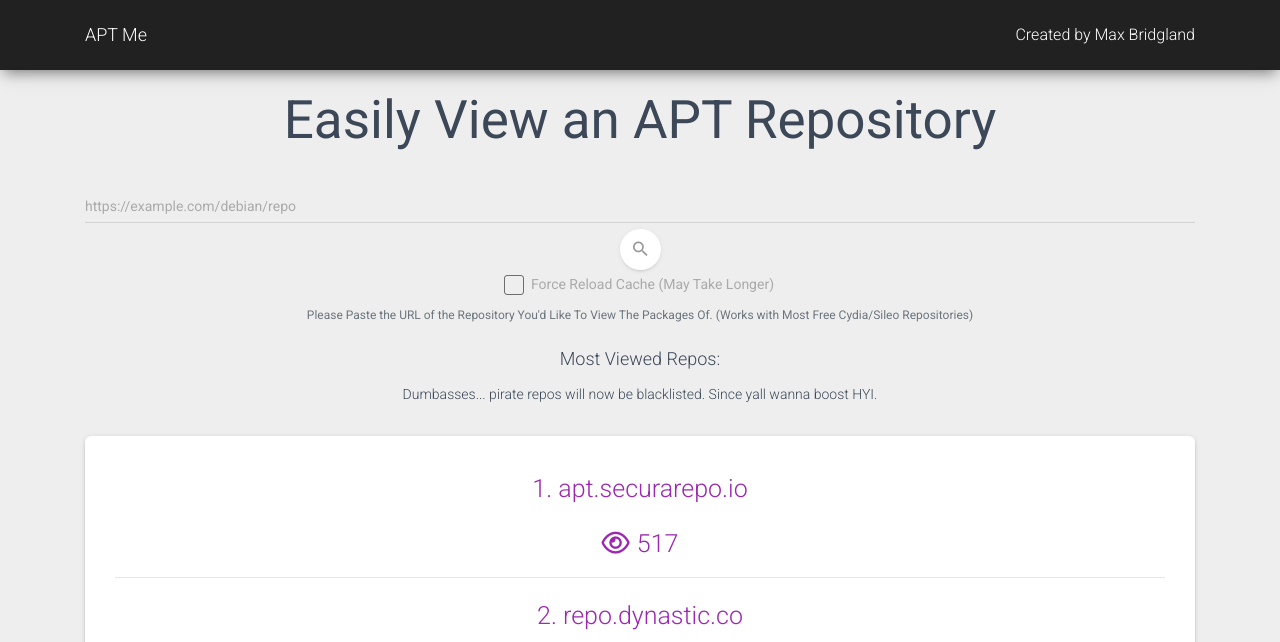
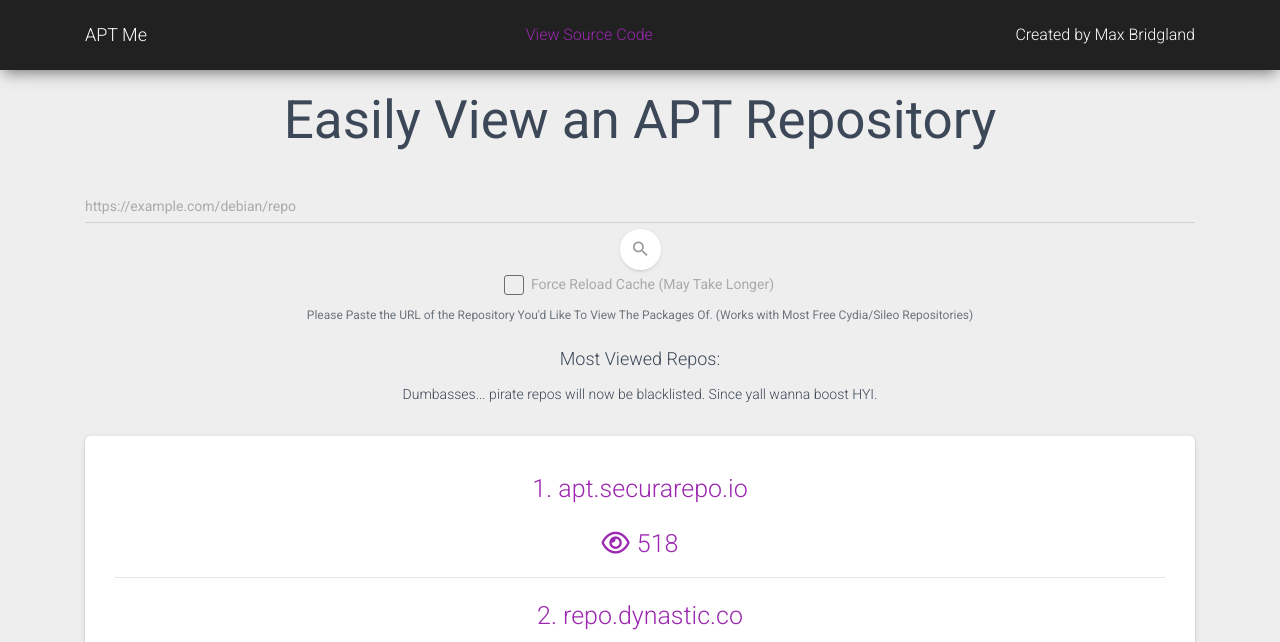
Before and after one commit to M4cs/aptme-api, a Flask app: page / in a window 1280 px wide. Shown: the top 642 px of the page. Run offline with Flask 2, Linux system fonts and the light colour scheme; some libraries are stand-ins or nearby versions.

Commit message:
add link

```diff
--- a/app/db/link_count.json
+++ b/app/db/link_count.json
@@ -114,7 +114,7 @@
     "https://apt.bingner.com": 3,
     "http://www.tateu.net/repo": 15,
     "http://apt.thebigboss.org/repofiles/cydia/Packages": 6,
-    "https://apt.securarepo.io": 517,
+    "https://apt.securarepo.io": 518,
     "http://repo.hackypuriphone.com": 10,
     "https://google.com": 2,
     "https://www.yourepo.com/repo/cydiageek": 7,
--- a/app/templates/index.html
+++ b/app/templates/index.html
@@ -30,6 +30,9 @@
       <div class="container">
         <a class="navbar-brand" href="/">
           APT Me
+        </a>
+        <a class="navbar-link" href="https://github.com/M4cs/aptme-api">
+          View Source Code
         </a>
         <span class="navbar-text">
           Created by Max Bridgland
```
